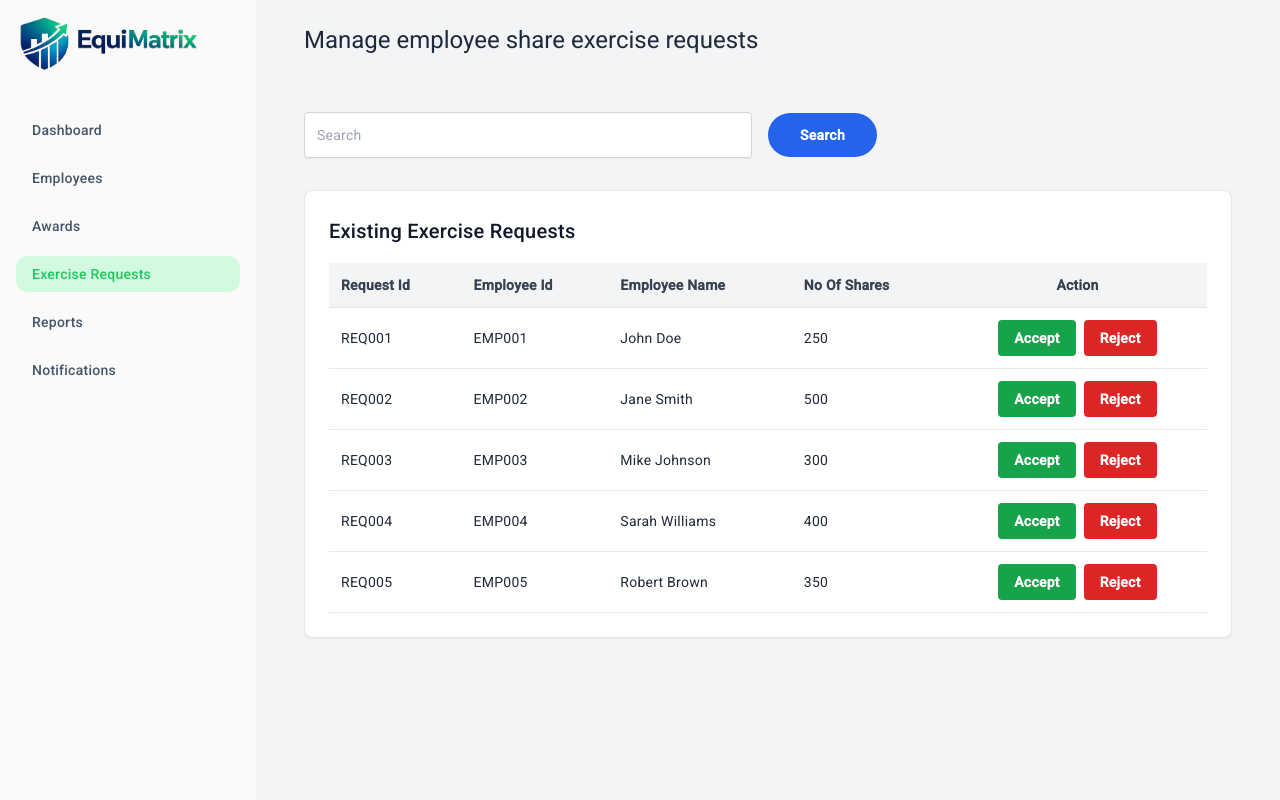
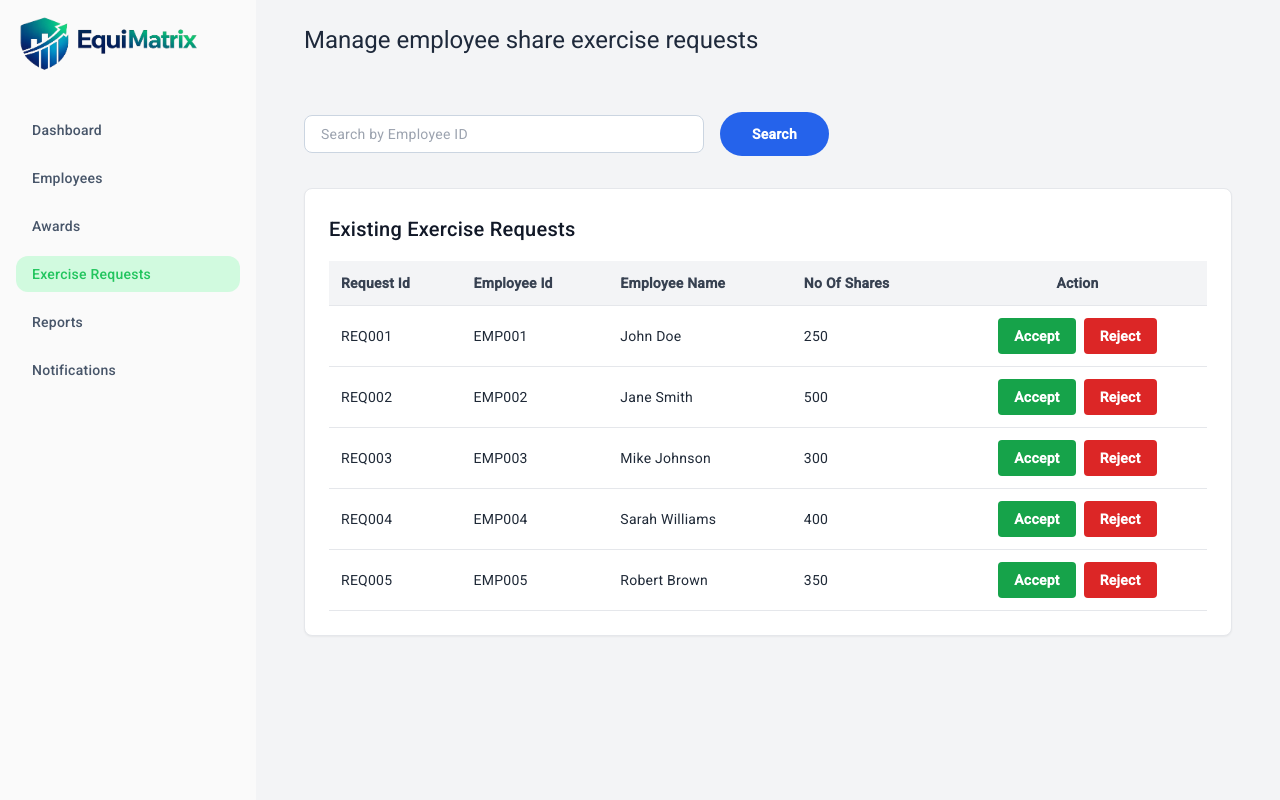
Before and after one commit to VarshaShetty28/Equity_Award_Tracker_EquiMatrix, an Angular app in the folder FrontEnd/: page /admin/exercise in a window 1280 px wide. Shown: the top 800 px of the page. Built offline with nearby package versions, Linux system fonts and the light colour scheme.

Commit message:
Exercise request search updated

```diff
--- a/FrontEnd/src/app/features/admin/employees/employees.component.html
+++ b/FrontEnd/src/app/features/admin/employees/employees.component.html
@@ -86,7 +86,7 @@
             </td>
           </tr>
 
-          <!-- ✅ No results message -->
+          <!-- No results message -->
           <tr *ngIf="filteredEmployees.length === 0">
             <td colspan="5" class="py-6 text-center text-gray-500">
               No employees found
--- a/FrontEnd/src/app/features/admin/exercise-request/exercise-request.component.html
+++ b/FrontEnd/src/app/features/admin/exercise-request/exercise-request.component.html
@@ -12,11 +12,12 @@
   <!-- SEARCH -->
   <div class="flex items-center gap-4 mb-8">
     <input
-      type="text"
-      [(ngModel)]="searchText"
-      placeholder="Search"
-      class="flex-1 max-w-md p-3 rounded text-gray-900 shadow-sm border border-gray-300 focus:outline-none focus:ring-2 focus:ring-blue-400"
-    />
+    type="text"
+    [(ngModel)]="searchText"
+    placeholder="Search by Employee ID "
+    class="w-[400px] px-4 py-2 rounded-lg border border-slate-300 bg-white focus:outline-none focus:ring-2 focus:ring-green-400"
+    (input)="onSearch()"
+  />
 
     <button
       (click)="onSearch()"
@@ -49,7 +50,7 @@
       <!-- BODY -->
       <tbody>
         <tr
-          *ngFor="let request of exerciseRequests"
+          *ngFor="let request of filteredRequests"
           class="border-b hover:bg-gray-50 transition"
         >
           <td class="p-3">{{ request.requestId }}</td>
--- a/FrontEnd/src/app/features/admin/exercise-request/exercise-request.component.ts
+++ b/FrontEnd/src/app/features/admin/exercise-request/exercise-request.component.ts
@@ -50,9 +50,20 @@ export class ExerciseRequestComponent {
     }
   ];
 
+  filteredRequests = [...this.exerciseRequests];
+
+  // 🔍 Search only by Employee ID
   onSearch() {
-    // Filter logic can be added here
-    console.log('Searching for:', this.searchText);
+    const term = this.searchText.toLowerCase().trim();
+
+    if (!term) {
+      this.filteredRequests = [...this.exerciseRequests];
+      return;
+    }
+
+    this.filteredRequests = this.exerciseRequests.filter(a =>
+      a.employeeId.toLowerCase().includes(term)
+    );
   }
 
   onAccept(request: any) {
```
